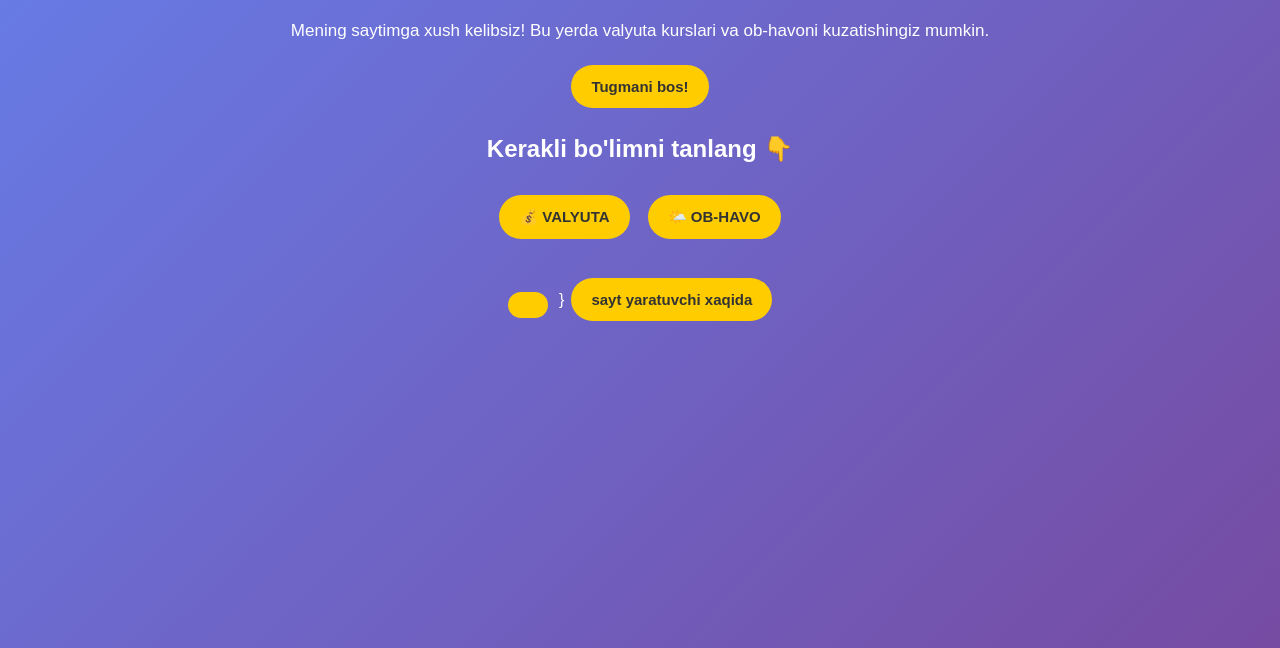
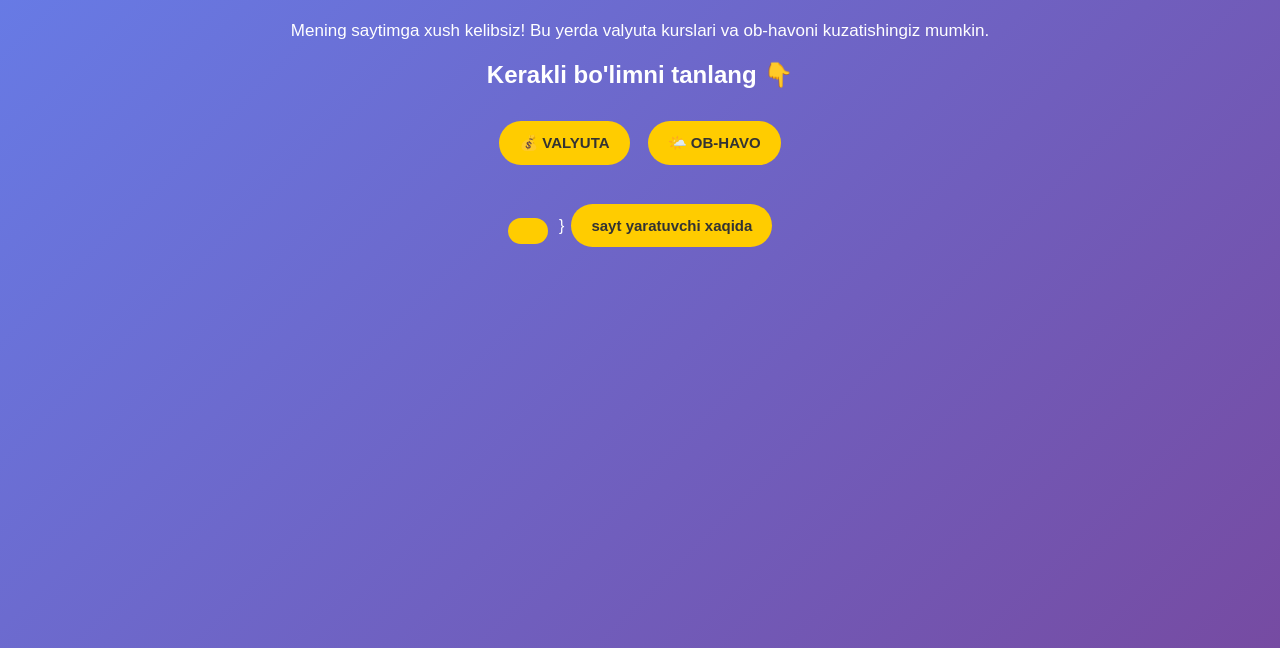
Before and after one commit to jahongir5706230/mening-loyiham, a plain HTML site: page index.html in a window 1280 px wide. Shown: the part 152-800 px from the top of the page. Drawn offline with Linux system fonts and the light colour scheme.

Commit message:
Fix button HTML syntax in index.html

```diff
--- a/index.html
+++ b/index.html
@@ -178,8 +178,9 @@ Mening saytimga xush kelibsiz!
 Bu yerda valyuta kurslari va ob-havoni kuzatishingiz mumkin.
 </p>
 
-<button onclick="alert('Salom! Saytimizga xush kelibsiz 🎉')">
-Tugmani bos!
+
+
+
 </button>
 
 <h2>Kerakli bo'limni tanlang 👇</h2>
```
